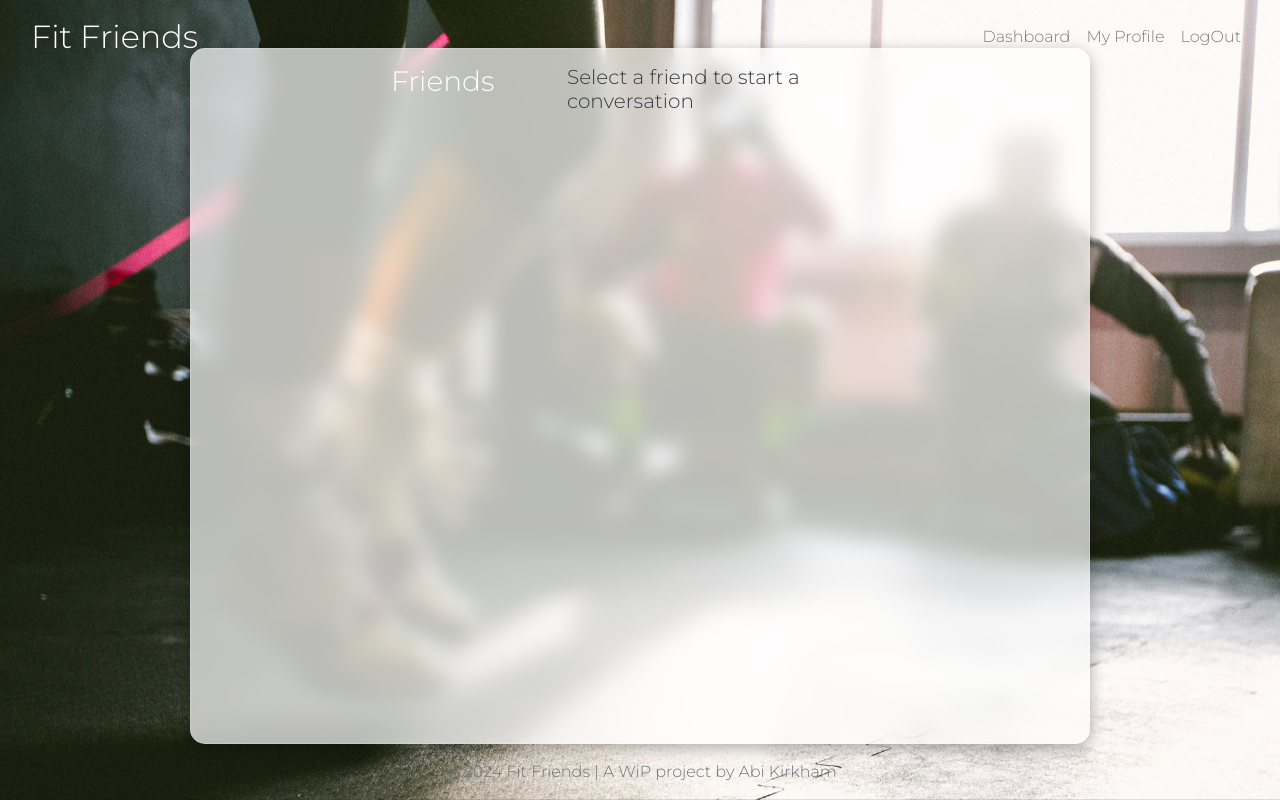
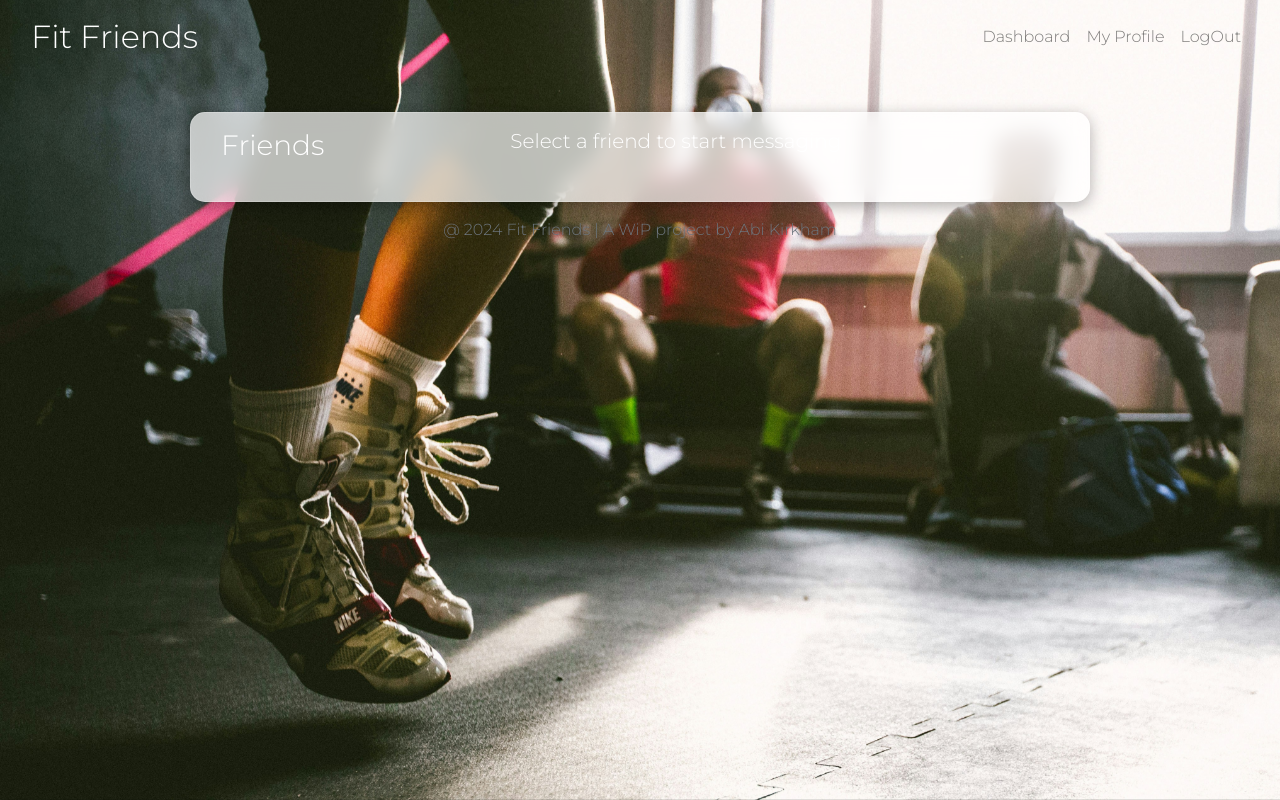
Before and after one commit to abikirkham/FitFriends, a Django app: page /messages/ in a window 1280 px wide. Run offline with Django 3.2, Linux system fonts and the light colour scheme; the visitor is signed in with stand-in values (Sample User, id 1); data comes from the database, SQL or seed files in the repository.

Commit message:
container styles and main padding

```diff
--- a/social/templates/messages.html
+++ b/social/templates/messages.html
@@ -16,17 +16,22 @@
             font-family: 'Montserrat', sans-serif;
             background-color: #101809;
         }
+        main {
+            padding-top: 5%;
+        }
         .navbar-transparent {
-            background-color: transparent;
+            background-color: transparent !important;
         }
         .navbar-nav .nav-link {
             color: #343a40;
         }
+        .container h2, .container h3, .container h4 {
+            color: #343a40;
+        }
         .list-group-item {
             background-color: #fff;
+            border: 1px solid #dee2e6;
             margin-bottom: 0.5rem;
-            width: 200px;
-            border-radius: 8px;
         }
         .message {
             margin-bottom: 10px;
@@ -54,7 +59,7 @@
         }
         .container {
             display: flex;
-            flex-direction: row;
+            flex-direction: column;
             justify-content: center;
             background: rgba(255, 255, 255, 0.7);
             padding: 30px;
@@ -66,7 +71,6 @@
             backdrop-filter: blur(10px);
             border: 1px solid rgba(255, 255, 255, 0.2);
             color: #101809;
-            height: 87vh;
         }
         .custom-textarea {
         width: 800px;
@@ -92,8 +96,9 @@
                 </div>
             </nav>
         </div>
-    </header>
+    </header><main>
     <div class="container mt-5 pt-3">
+    <div class="other-container">
         <div class="row">
             <div class="col-md-4">
                 <h3 class="text-white">Friends</h3>
@@ -104,10 +109,10 @@
                         </li>
                     {% endfor %}
                 </ul>
-            </div><hr>
+            </div>
             <div class="col-md-8">
                 {% if selected_friend %}
-                    <h5 class="text-dark">Conversation with {{ selected_friend.username }}</h5>
+                    <h5 class="text-white">Conversation with {{ selected_friend.username }}</h5>
                     <div id="conversation" style="max-height: 400px; overflow-y: scroll;">
                         {% for message in conversation %}
                             <div class="message {% if message.sender == user %}sent{% else %}received{% endif %}">
@@ -127,16 +132,16 @@
                         <button type="submit" class="btn btn-primary">Send</button>
                     </form>
                 {% else %}
-                    <h5 class="text-dark">Select a friend to start a conversation</h5>
+                    <h5 class="text-white">Select a friend to start messaging</h5>
                 {% endif %}
             </div>
         </div>
-    </div>
+    </div></div>
     <footer class="text-white text-center p-3 mt-auto">
         <div class="footer-container">
             <span class="text-muted">@ 2024 Fit Friends | A WiP project by Abi Kirkham</span>
         </div>
-    </footer>
+    </footer></main>
     <script src="https://cdn.jsdelivr.net/npm/jquery@3.5.1/dist/jquery.slim.min.js" integrity="sha384-DfXdz2htPH0lsSSs5nCTpuj/zy4C+OGpamoFVy38MVBnE+IbbVYUew+OrCXaRkfj" crossorigin="anonymous"></script>
     <script src="https://cdn.jsdelivr.net/npm/popper.js@1.16.1/dist/umd/popper.min.js" integrity="sha384-9/reFTGAW83EW2RDu2S0VKaIzap3H66lZH81PoYlFhbGU+6BZp6G7niu735Sk7lN" crossorigin="anonymous"></script>
     <script src="https://cdn.jsdelivr.net/npm/bootstrap@4.6.2/dist/js/bootstrap.bundle.min.js" integrity="sha384-Fy6S3B9q64WdZWQUiU+q4/2Lc9npb8tCaSX9FK7E8HnRr0Jz8D6OP9dO5Vg3Q9ct" crossorigin="anonymous"></script>
```
